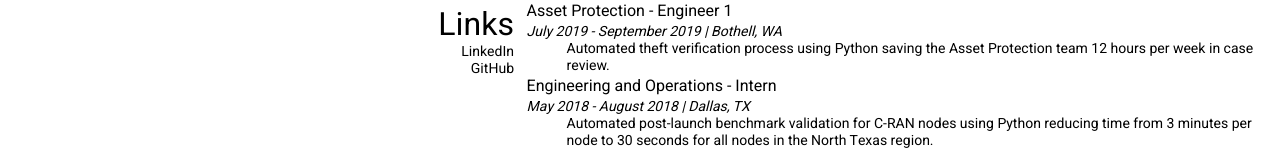
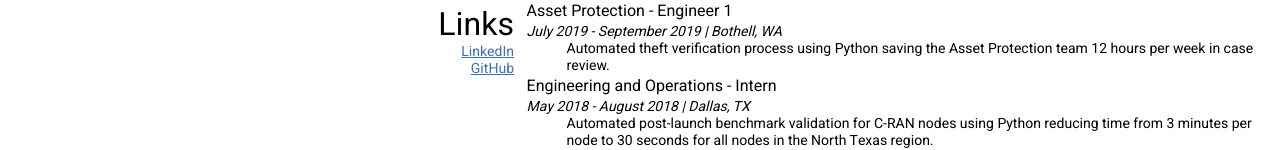
Before and after one commit to siobhanfox/siobhanfoxresume, a plain HTML site: page index.html in a window 1280 px wide. Shown: the part 545-695 px from the top of the page. Drawn offline with Linux system fonts and the light colour scheme.

Commit message:
Add links to github and linkedIn

```diff
--- a/index.html
+++ b/index.html
@@ -54,8 +54,8 @@
             Links
         </div>
         <div id="tasks">
-            LinkedIn <br>
-            GitHub<br>
+            <a href="https://www.linkedin.com/in/siobhan-fox/">LinkedIn</a><br>
+            <a href="https://github.com/siobhanfox">GitHub</a><br>
         </div>
     </div>
     <div class="column right">
--- a/style.css
+++ b/style.css
@@ -22,6 +22,9 @@ body{
 .right {
     padding-left: 1%;
     width: 59%;
+}
+a{
+    color: #3d70b2;
 }
 
 #name{
```
